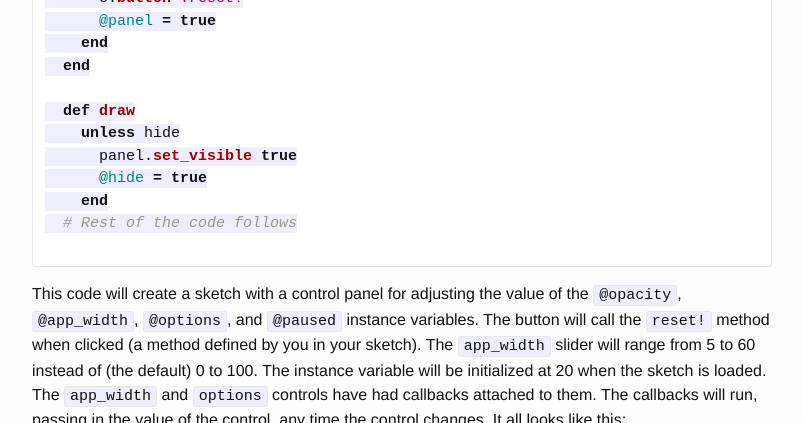
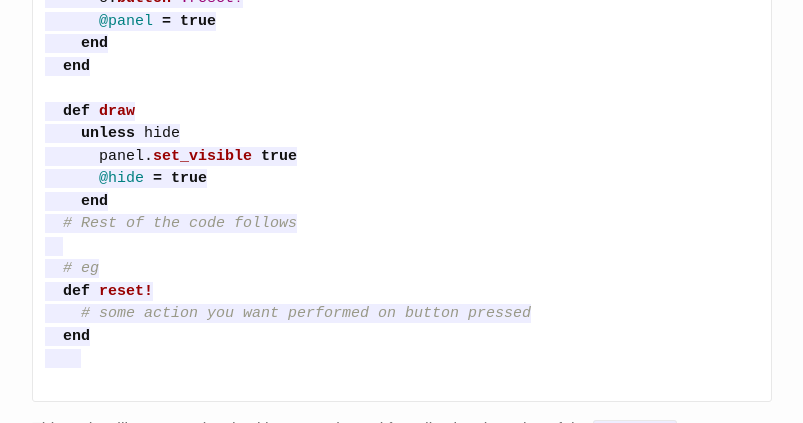
Before and after one commit to ruby-processing/JRubyArt, a Jekyll site: the page built from _libraries/control_panel.md, in a window 1280 px wide and 900 px high, scrolled down 772 px, cut to the strip 0-423 px from the top of the window. Shown: the whole strip, without its empty margins (238-1041 px from the left). Built offline with Jekyll 4.4.1, drawn with Linux system fonts in a browser that asks for light colours.

Commit message:
Update control_panel.md
@mourhos an example of button code

````diff
--- a/_libraries/control_panel.md
+++ b/_libraries/control_panel.md
@@ -31,6 +31,12 @@ Inspired by Nodebox, JRubyArt (copied from ruby-processing) provides a way to co
       @hide = true
     end
   # Rest of the code follows
+
+  # eg
+  def reset!
+    # some action you want performed on button pressed
+  end
+
 
 ```
 
````
